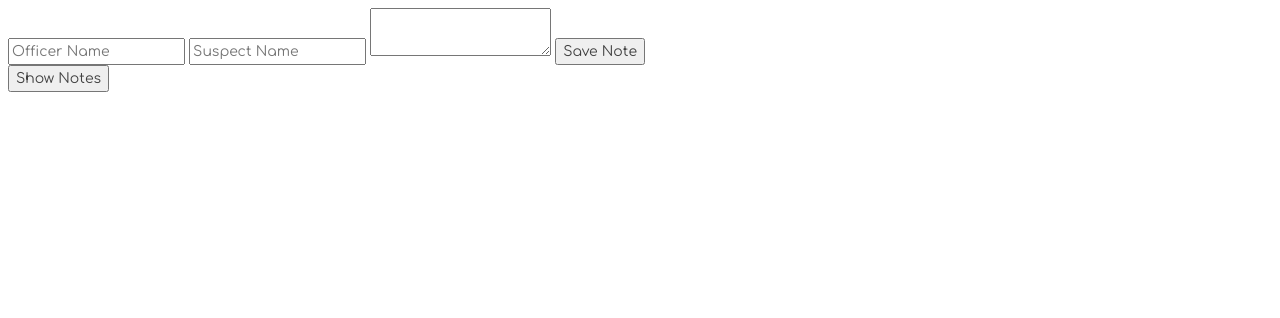
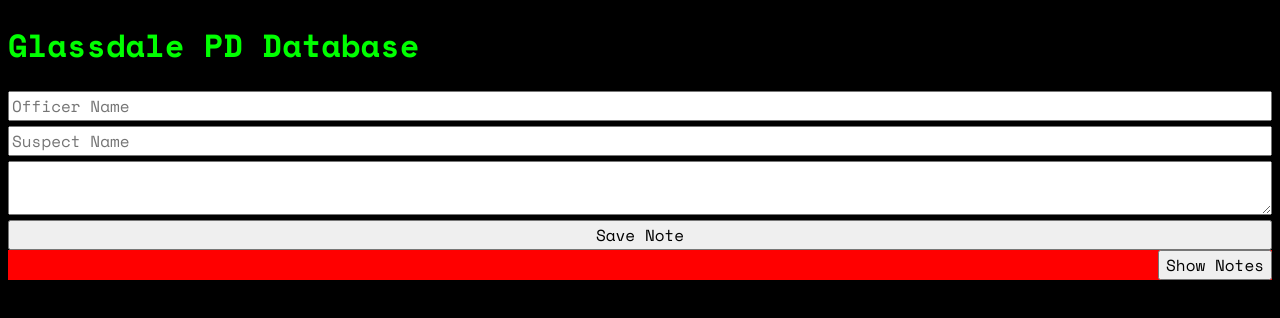
Before and after one commit to rickiele/glassdale, a plain HTML site: page index.html in a window 1280 px wide. Drawn offline with nearby package versions, Linux system fonts and the light colour scheme; no server answers; a web font is replaced by a local one.

Commit message:
initial styling, added type and colors

```diff
--- a/index.html
+++ b/index.html
@@ -11,21 +11,23 @@
 
     <main class="container">
         <header>
+                <h1> Glassdale PD Database</h1>
                 <div class="filters">
-
                     <div class="filter filters__crime"></div>
                     <div class="filter filters__incarceration"></div>
                     <div class="filter filters__officer"></div>
                 </div>
         </header>
-
+        <div class="container container--left"></div>
             <article class="noteFormContainer"></article>
             <article class="criminalsContainer" id="criminalsContainer"></article>
-
+        </div>
+        <div class="container container--right"></div>
             <aside class="noteListContainer">
                 <div class="noteListButton"></div>
                 <article class="noteList"></article>
             </aside>
+        </div>
 
     </main>
 
--- a/styles/main.css
+++ b/styles/main.css
@@ -1,4 +1,4 @@
-@import url("https://fonts.googleapis.com/css?family=Comfortaa|Patua+One");
+@import url('https://fonts.googleapis.com/css2?family=Space+Mono:ital,wght@0,400;0,700;1,400;1,700&display=swap');
 
 /*Typography
 --------------------------------------------------------------*/
@@ -7,15 +7,28 @@ button,
 input,
 select,
 textarea {
-	color: #404040;
-	font-family: "Comfortaa", Arial, sans-serif;
-	font-size: 14px;
+	color: rgb(0, 255, 0);
+	font-family: 'Space Mono', monospace;
+	font-size: 16px;
 	line-height: 1.5;
 }
 
-h1,h2,h3,h4,h5,h6 {
-  font-family: "Patua One", serif;
+h1,h3,h4,h5,h6 {
+  font-family: 'Space Mono', monospace;
+}
+
+h2 {
+  text-transform: uppercase;
   letter-spacing: 2px;
+}
+
+p {
+  color: rgb(0, 255, 0);
+}
+
+
+body {
+  background-color: black;
 }
 
 .criminalsContainer {
@@ -25,14 +38,64 @@ h1,h2,h3,h4,h5,h6 {
 }
 
 .criminal {
-  border: 2px solid blue;
+  border: 1.25px solid rgb(0, 255, 0);
   flex-basis: 25%;
   margin: 12px 0;
-  padding: 0 8px 12px;
+  padding: 20px;
 }
 
+/*
+.container--left {
+  flex: 3;
+  display: flex;
+  flex-direction: column;
+  align-content: space-between;
+} */
+
 .noteListContainer {
+  background-color: red;
   display: flex;
   flex-wrap: wrap;
+  justify-content: flex-end;
+}
+
+
+
+/* CRIME SELECT */
+#crimeSelect {
+  color: black;
+}
+
+/* OFFICER SELECT  */
+#officerSelect {
+  color: black;
+}
+
+/* SAVE NOTES BUTTON */
+
+.noteFormContainer {
+  display: flex;
+	flex-direction: column;
+}
+
+#officer {
+	margin-bottom: 5px;
+}
+
+#suspect {
+	margin-bottom: 5px;
 
 }
+#message {
+
+	margin-bottom: 5px;
+}
+
+#saveNote {
+  color: black;
+}
+
+/* SHOW NOTES BUTTON */
+#showNotes {
+  color: black;
+}
```
Also changed, not shown: api/notes.json (+7 -0 lines). Lines whose indentation alone changed are shown as unchanged.
